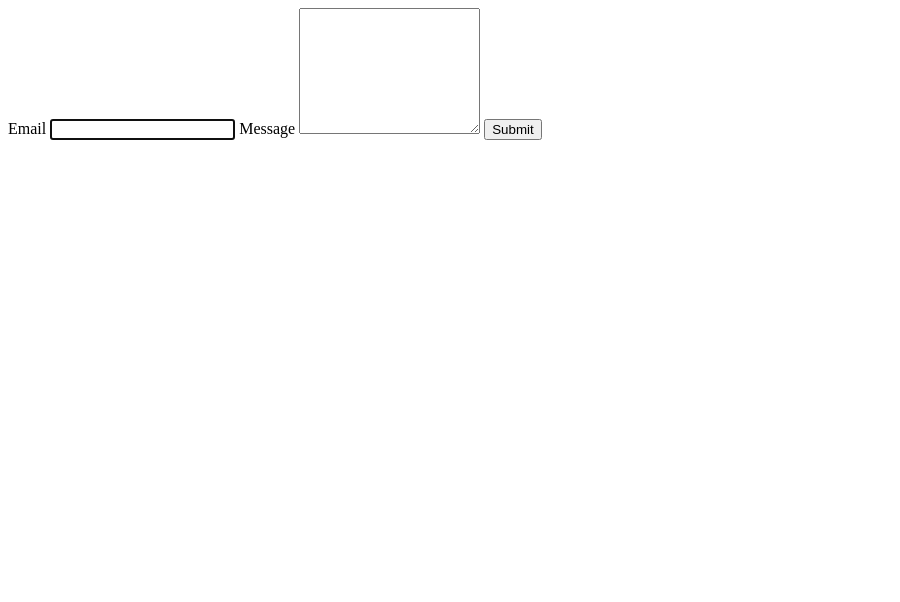
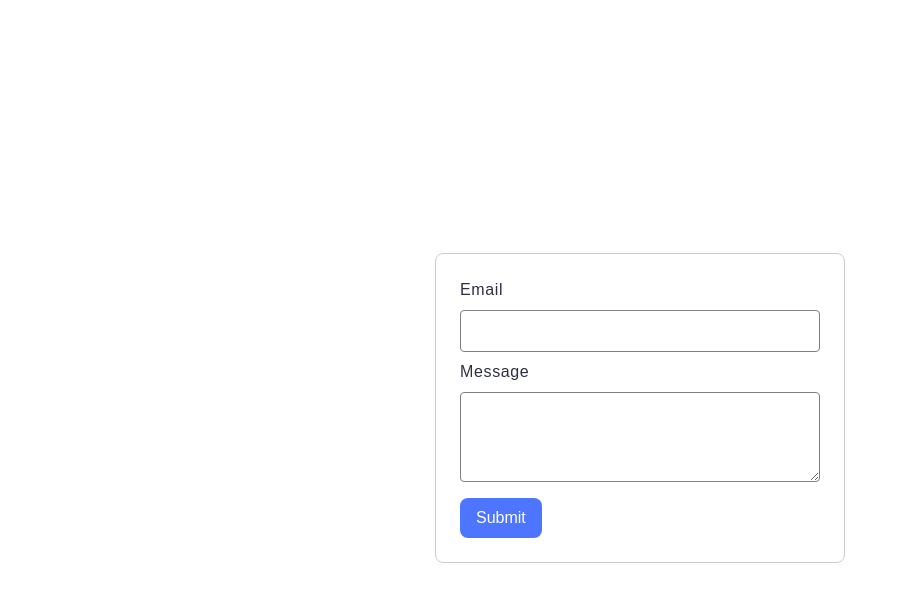
Before and after one commit to VasylMartyniv/goit-advancedjs-hw-01, a website built with Vite: page src/2-form.html in a window 1280 px wide. Shown: the whole page, without its empty margins (0-900 px from the left). Built offline with nearby package versions, Linux system fonts and the light colour scheme.

Commit message:
fixed styling

```diff
--- a/package.json
+++ b/package.json
@@ -15,8 +15,6 @@
     "postcss-sort-media-queries": "^5.2.0",
     "vite": "^5.4.6"
   },
-  "author": "Alexander Repeta <alexander.repeta@gmail.com>",
-  "license": "ISC",
   "dependencies": {
     "simplelightbox": "^2.14.3",
     "vite-plugin-full-reload": "^1.2.0",
--- a/src/2-form.html
+++ b/src/2-form.html
@@ -1,4 +1,4 @@
-<!doctype html>
+<!DOCTYPE html>
 <html lang="en">
   <head>
     <meta charset="UTF-8" />
@@ -7,7 +7,7 @@
     <link rel="stylesheet" href="./css/styles.css" />
   </head>
 
-  <body>
+  <body class="body">
     <form class="feedback-form" autocomplete="off">
       <label>
         Email
@@ -15,7 +15,7 @@
       </label>
       <label>
         Message
-        <textarea name="message" rows="8"></textarea>
+        <textarea name="message" rows="3"></textarea>
       </label>
       <button type="submit">Submit</button>
     </form>
--- a/src/css/styles.css
+++ b/src/css/styles.css
@@ -1,10 +1,11 @@
 .gallery {
   display: flex;
+  margin: 0 auto;
+  max-width: 1128px;
   flex-wrap: wrap;
   gap: 10px;
   list-style: none;
   padding: 0;
-  margin: 0;
 }
 
 .gallery-item {
@@ -22,3 +23,67 @@
   object-fit: cover;
   border-radius: 5px;
 }
+
+.sl-overlay {
+  background-color: rgba(0, 0, 0, 0.8); /* Change the color and opacity here */
+}
+
+.body {
+  display: flex;
+  height: 100vh;
+  justify-content: center;
+  align-items: center;
+}
+.feedback-form {
+  width: 360px;
+  height: fit-content;
+  margin: 0 auto;
+  border: 1px solid #ccc;
+  border-radius: 8px;
+  padding: 24px;
+}
+.feedback-form label {
+  display: flex;
+  flex-direction: column;
+  margin-bottom: 8px;
+  font-family: 'Montserrat', sans-serif;
+  font-size: 16px;
+  font-weight: 300;
+  line-height: 24px;
+  letter-spacing: 0.04em;
+  text-align: left;
+  color: #2e2f42;
+}
+
+.feedback-form input,
+.feedback-form textarea {
+  margin-top: 8px;
+  padding: 8px 16px;
+  font-family: 'Montserrat', sans-serif;
+  font-size: 16px;
+  font-weight: 300;
+  line-height: 24px;
+  outline: none;
+  border-radius: 4px;
+  border: 1px solid #808080;
+  &:hover {
+    border: 1px solid #000;
+  }
+}
+
+.feedback-form button {
+  width: fit-content;
+  padding: 8px 16px 8px 16px;
+  border: none;
+  border-radius: 8px;
+  color: white;
+  background-color: #4e75ff;
+  font-family: 'Montserrat', sans-serif;
+  font-size: 16px;
+  font-weight: 400;
+  line-height: 24px;
+  margin-top: 8px;
+  &:hover {
+    background-color: #6c8cff;
+  }
+}
--- a/src/js/1-gallery.js
+++ b/src/js/1-gallery.js
@@ -1,5 +1,6 @@
 import SimpleLightbox from 'simplelightbox';
 import 'simplelightbox/dist/simple-lightbox.min.css';
+import '../css/custom-overlay.css';
 
 const images = [
   {
@@ -87,7 +88,8 @@ const galleryMarkup = images
 galleryContainer.innerHTML = galleryMarkup;
 
 const lightbox = new SimpleLightbox('.gallery a', {
-  captions: true,
+  captions: false,
   captionsData: 'alt',
   captionDelay: 250,
+  overlayOpacity: 1,
 });
```
Also changed, not shown: src/1-gallery.html (+1 -1 lines), src/css/custom-overlay.css (added, +14 -0 lines), src/index.html (+2 -2 lines), README.md (deleted), 1 other file.
